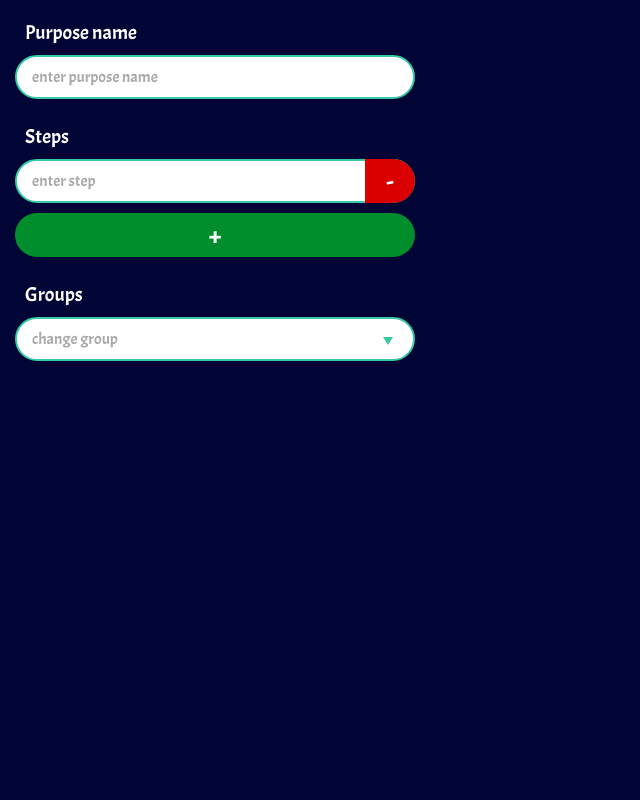
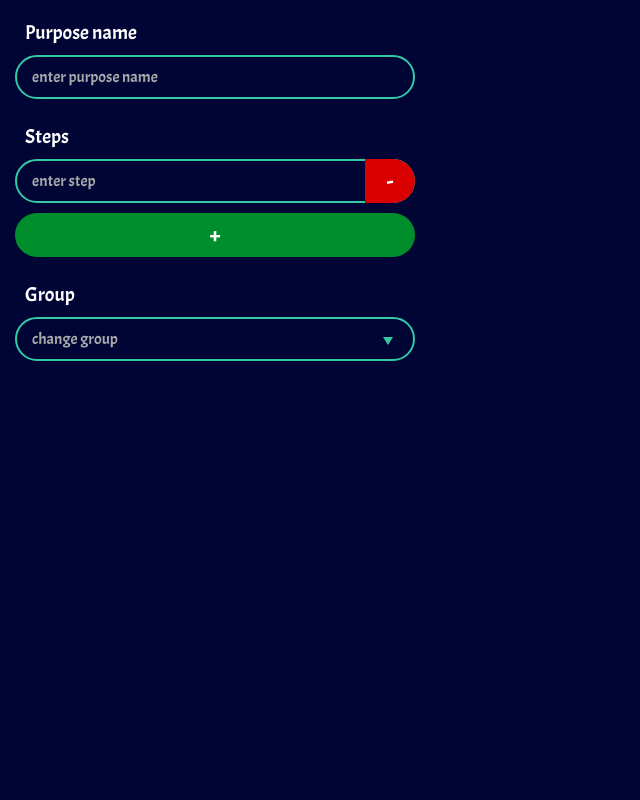
Before and after one commit to vouliont/purposes, a PHP site: page /addpurpose.php in a window 1280 px wide. Shown: the whole page, without its empty margins (0-640 px from the left). Run offline with PHP 8.4, Linux system fonts and the light colour scheme.

Commit message:
Тема для блока group
Изменено раскрытие блока group

```diff
--- a/pages/addpurpose.php
+++ b/pages/addpurpose.php
@@ -34,23 +34,14 @@
         <input class="add_step" type="button" name="add_step" value="+">
       </div>
 
-      <p>Groups</p>
+      <p>Group</p>
       <div class="groups">
+        <label><input type="radio" name="group"><div class="group">Sport</div></label>
+        <label><input type="radio" name="group"><div class="group">Programming</div></label>
+        <label><input type="radio" name="group"><div class="group">Sport</div></label>
 
-        <span class="placeholder__groups">change group</span>
-
-        <div class="wrap__groups">
-          <input type="button" name="add_group" value="+" class="add_group">
-          <div class="group">Sport</div>
-          <div class="group">Programming</div>
-          <div class="group">Sport</div>
-          <div class="group">Programming</div>
-          <div class="group">Sport</div>
-          <div class="group">Programming</div>
-          <div class="group">Sport</div>
-          <div class="group">Programming</div>
-        </div>
-
+        <div class="change_group_btn">change group</div>
+        <input type="button" name="add_group" value="+" class="add_group">
       </div>
     </form>
 
--- a/static/scripts/add_step.js
+++ b/static/scripts/add_step.js
@@ -25,12 +25,15 @@
     removeStep(target.parentNode);
   };
 
-  var groups = document.querySelector('.groups');
-  var wrapGroups = groups.querySelector('.wrap__groups');
 
-  groups.onclick = function() {
-    wrapGroups.style.top = '0';
-    this.style.height = '371px';
+  var changeGroupBtn = document.querySelector('.change_group_btn');
+
+  changeGroupBtn.onclick = function() {
+    this.style.zIndex = '1';
+
+    var groups = this.parentNode;
+    groups.style.height = '166px';
+    groups.querySelector('.add_group').style.opacity = '1';
   };
 
 
--- a/static/styles/add_purpose.css
+++ b/static/styles/add_purpose.css
@@ -3,12 +3,10 @@ p {
   margin: 25px 0 10px 10px;
 }
 
-form > p:first-child {
-  margin-top: 0;
-}
+form > p:first-child { margin-top: 0; }
 
 input[type="text"] {
-  background-color: #fff;
+  background-color: rgb(0, 5, 54);
   border: 2px solid rgb(53, 201, 166);
   border-radius: 22px;
   width: 100%;
@@ -16,7 +14,6 @@ input[type="text"] {
   height: 44px;
   line-height: 44px;
   padding: 0 15px;
-  color: #000;
 }
 
 .wrap_steps {
@@ -30,12 +27,11 @@ input[type="text"] {
 .step {
   margin-bottom: 10px;
   position: relative;
-  width: 100%;
   height: 44px;
   transition: all 0.3s;
 }
 
-input[name^="step"] {
+input[name="step[]"] {
   padding-right: 60px;
   height: 100%;
 }
@@ -43,7 +39,7 @@ input[name^="step"] {
 .remove_step {
   width: 50px;
   height: 100%;
-  line-height: 44px;
+  line-height: 100%;
   position: absolute;
   top: 0;
   right: 0;
@@ -52,12 +48,10 @@ input[name^="step"] {
   border-bottom-right-radius: 22px;
   background-color: rgb(218, 0, 0);
   text-align: center;
-  font-size: 28px;
+  font-size: 26px;
 }
 
-.remove_step:active {
-  background-color: rgb(163, 3, 3);
-}
+.remove_step:active { background-color: rgb(163, 3, 3); }
 
 .add_step {
   width: 100%;
@@ -66,7 +60,7 @@ input[name^="step"] {
   border: 0;
   border-radius: 22px;
   background-color: rgb(0, 142, 44);
-  font-size: 30px;
+  font-size: 26px;
   position: absolute;
   bottom: 0;
 }
@@ -80,7 +74,14 @@ input[name^="step"] {
   border: 0;
   background-color: rgb(0, 142, 44);
   font-size: 20px;
+  position: absolute;
+  top: 0;
+  opacity: 0;
+  transition: opacity 0.3s;
+  z-index: 1;
 }
+
+.add_group:active { background-color: rgb(3, 112, 37); }
 
 .groups {
   position: relative;
@@ -89,11 +90,11 @@ input[name^="step"] {
   height: 44px;
   line-height: 40px;
   overflow: hidden;
-  background-color: #fff;
-  color: #000;
+  background-color: rgb(0, 5, 54);
   border: 2px solid rgb(53, 201, 166);
   border-radius: 22px;
-  transition: all 0.3s;
+  transition: height 0.3s;
+  padding-top: 40px;
 }
 
 .groups::after {
@@ -106,36 +107,29 @@ input[name^="step"] {
   position: absolute;
   top: 18px;
   right: 20px;
-  z-index: 1;
+  z-index: 0;
 }
 
-.wrap__groups {
-  position: absolute;
+.change_group_btn {
   width: 100%;
-  top: 40px;
-  transition: top 0.3s;
-  z-index: 2;
-}
-
-.placeholder__groups {
-  display: block;
   height: 40px;
   color: #a9a9a9;
-  margin-left: 15px;
+  padding-left: 15px;
   position: absolute;
   top: 0;
+  z-index: 2;
 }
 
 .group {
   width: 100%;
   height: 41px;
   border-top: 1px dotted rgb(180, 180, 180);
-  color: #000;
   padding: 0 15px;
-  /* box-sizing: content-box; */
 }
 
-.group:nth-child(2) {
+.groups > label:first-child .group {
   height: 40px;
   border-top: 0;
 }
+
+input[name="group"] { display: none; }
```
